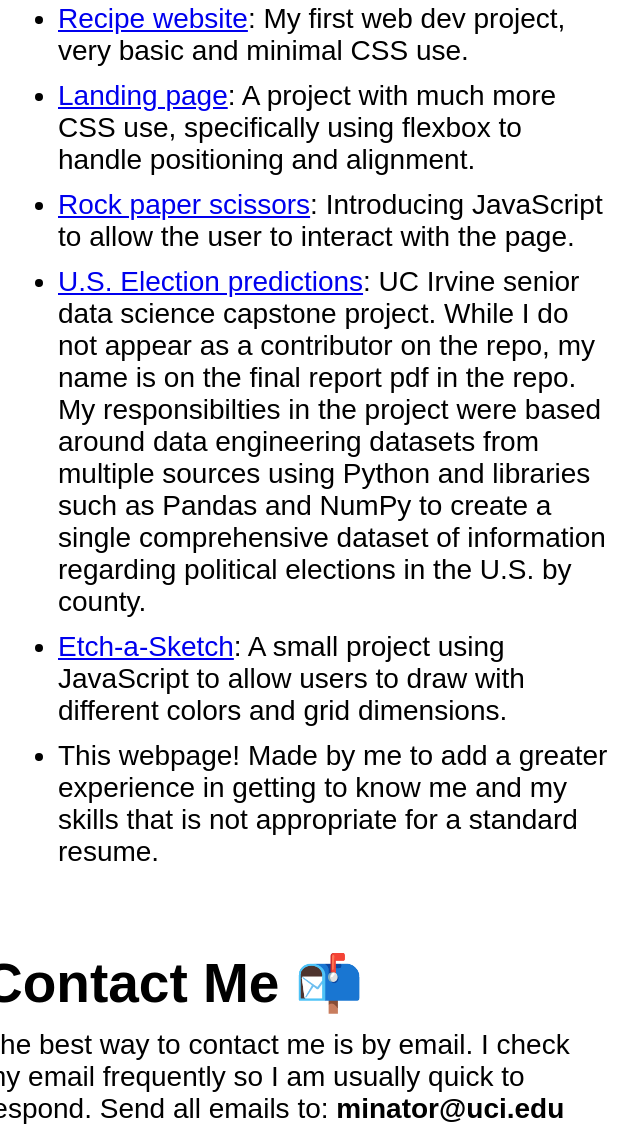
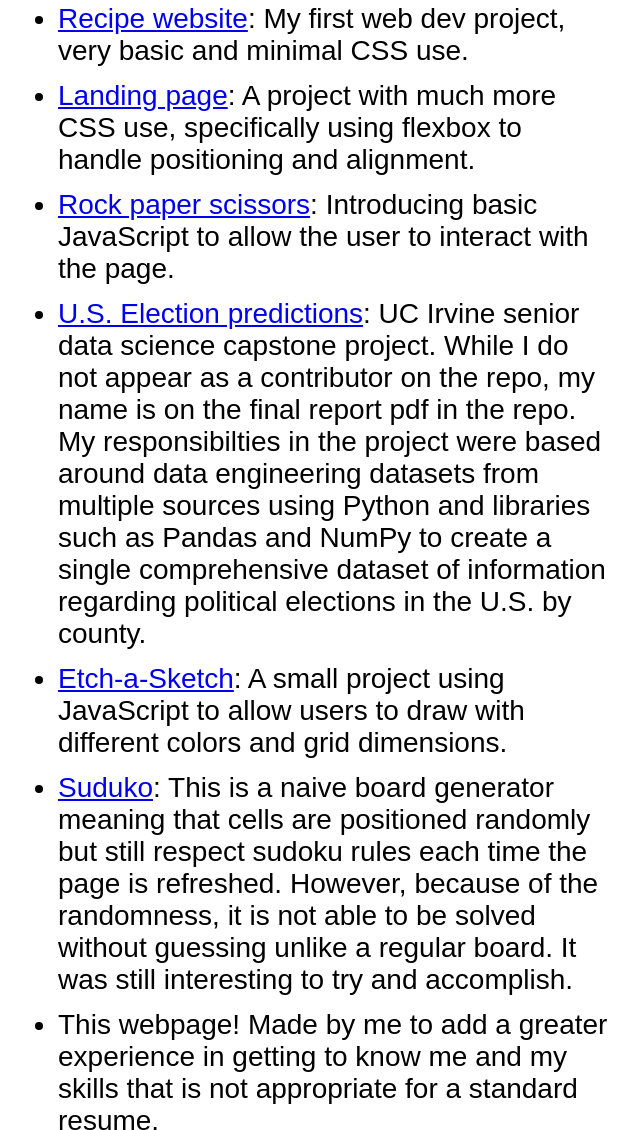
Before and after one commit to RoyMinato/personal_site, a plain HTML site: page index.html in a window 1280 px wide. Shown: the part 2746-3876 px from the top of the page, without its empty margins (217-857 px from the left). Drawn offline with Linux system fonts and the light colour scheme.

Commit message:
Added suduko link in projects section

```diff
--- a/index.html
+++ b/index.html
@@ -56,7 +56,7 @@
             <div class="info">
                 <h5 class="offset" id="persInfo"></h5>
                 <h5 class="titles">About Me &#128075;</h5>
-                <p>I am a recent college graduate from UC Irvine currently searching for a job in a software engineering role. I would say my interest in programming is the result of growing up being interested in computer related technologies and the opportunity to solve challenging problems. Before I had decided to study data science, I was always interested and proficient in physics throughout high school and some college courses. However, I'm very happy with the choice I made to pursue a computer science related field since that knowledge can be applied to develop and work with so many different fields.</p>
+                <p>I am a recent college graduate from UC Irvine currently searching for a job in a software engineering role. I would say my interest in programming is the result of growing up being interested in computer related technologies and the opportunity to solve challenging problems. Before I had decided to study data science, I was always interested and proficient in physics throughout high school and some college courses. However, I'm very happy with the choice I made to pursue a computer science related field since that knowledge can be applied to work with many different fields.</p>
                 <br>
                 <p>I consider myself to be somebody who is capable of adapting to different situations and as a person who remains positive despite whatever may be happening around me. I like to think of myself as somebody who is rational and kind to others and as somebody who can adapt in group situations so my peers can have a good experience and enjoy working with me. In my free time, I enjoy playing games with friends, spending time with family, or going to the gym.</p>
             </div>
@@ -74,9 +74,10 @@
                 <ul class="projList">
                     <li><a href="https://royminato.github.io/odin-recipes/" target="_blank">Recipe website</a>: My first web dev project, very basic and minimal CSS use.</li>
                     <li><a href="https://royminato.github.io/landing-page/" target="_blank">Landing page</a>: A project with much more CSS use, specifically using flexbox to handle positioning and alignment.</li>
-                    <li><a href="https://royminato.github.io/rock-paper-scissors/" target="_blank">Rock paper scissors</a>: Introducing JavaScript to allow the user to interact with the page.</li>
+                    <li><a href="https://royminato.github.io/rock-paper-scissors/" target="_blank">Rock paper scissors</a>: Introducing basic JavaScript to allow the user to interact with the page.</li>
                     <li><a href="https://github.com/shoushimayaUCI/ElectionPredictions" target="_blank">U.S. Election predictions</a>: UC Irvine senior data science capstone project. While I do not appear as a contributor on the repo, my name is on the final report pdf in the repo. My responsibilties in the project were based around data engineering datasets from multiple sources using Python and libraries such as Pandas and NumPy to create a single comprehensive dataset of information regarding political elections in the U.S. by county.</li>
                     <li><a href="https://royminato.github.io/etch-a-sketch/" target="_blank">Etch-a-Sketch</a>: A small project using JavaScript to allow users to draw with different colors and grid dimensions.</li>
+                    <li><a href="https://royminato.github.io/suduko/" target="_blank">Suduko</a>: This is a naive board generator meaning that cells are positioned randomly but still respect sudoku rules each time the page is refreshed. However, because of the randomness, it is not able to be solved without guessing unlike a regular board. It was still interesting to try and accomplish.</li>
                     <li>This webpage! Made by me to add a greater experience in getting to know me and my skills that is not appropriate for a standard resume.</li>
                 </ul>
             </div>
```
